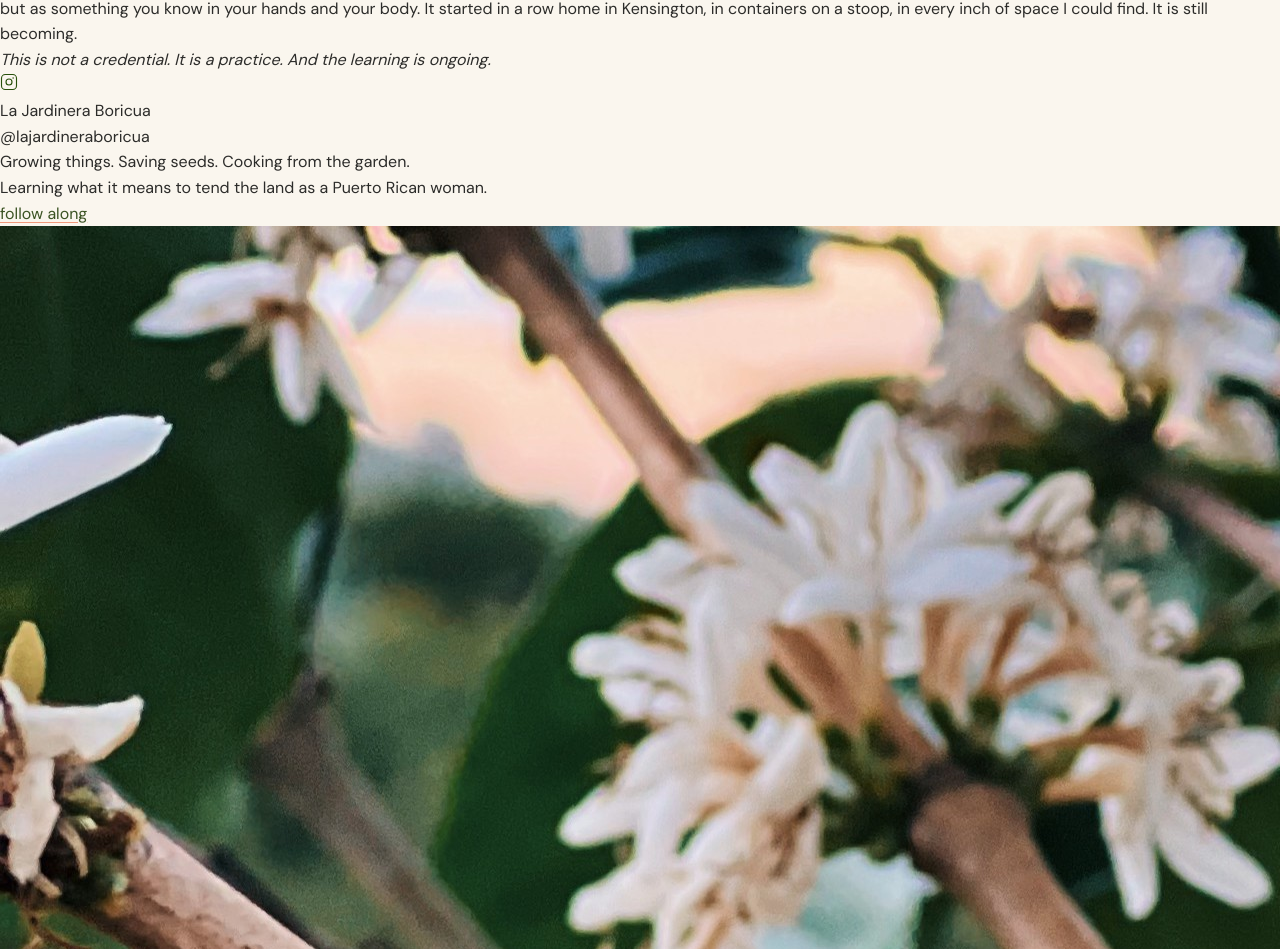
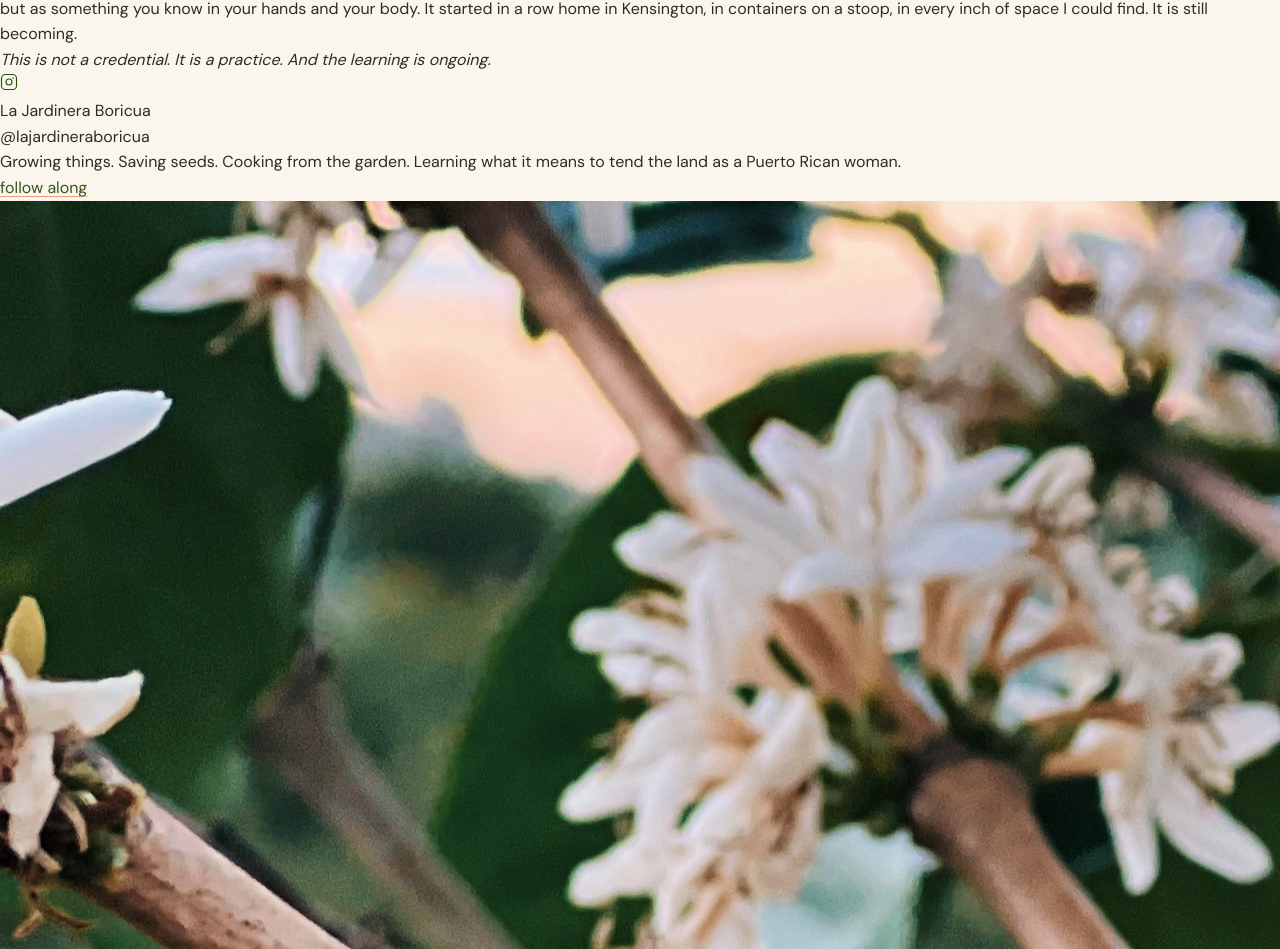
Before and after one commit to jasminvg/jasminvg.github.io, a plain HTML site: page index.html in a window 1280 px wide. Shown: the part 4010-4959 px from the top of the page. Drawn offline with Linux system fonts and the light colour scheme; a web font is replaced by a local one.

Commit message:
Update index.html

```diff
--- a/index.html
+++ b/index.html
@@ -362,8 +362,7 @@ footer { padding: 1.75rem 3rem; display: flex; justify-content: space-between; a
           </div>
           <p class="insta-name">La Jardinera Boricua</p>
           <p class="insta-handle">@lajardineraboricua</p>
-          <p class="insta-desc">Growing things. Saving seeds. Cooking from the garden.</p>
-           <p class="insta-desc">Learning what it means to tend the land as a Puerto Rican woman.</p>
+          <p class="insta-desc">Growing things. Saving seeds. Cooking from the garden. Learning what it means to tend the land as a Puerto Rican woman.</p>
           <a href="https://instagram.com/lajardineraboricua" target="_blank" class="insta-btn">follow along</a>
         </div>
       </div>
```
